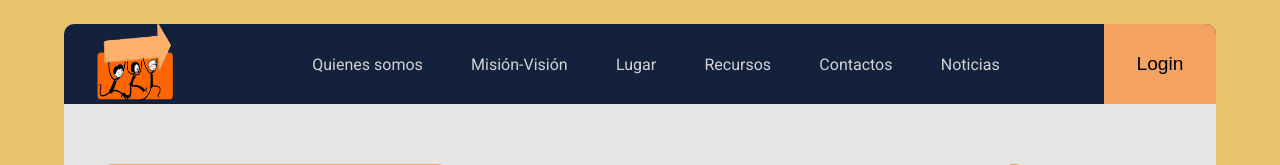
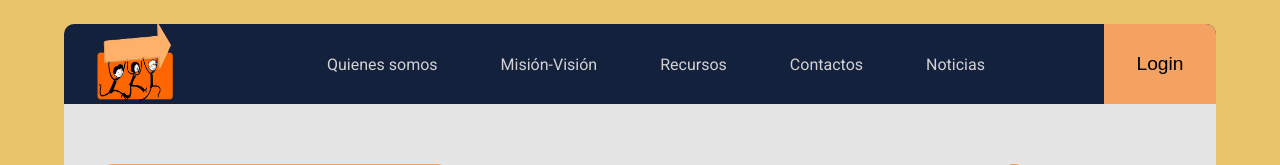
Before and after one commit to pascualSilvestri/asociacion_juntos_en_accion, a Django app: page / in a window 1280 px wide. Shown: the top 165 px of the page. Run offline with Django 3.2, Linux system fonts and the light colour scheme.

Commit message:
modificacion de rutas del nav

```diff
--- a/blog/static/css/nav.css
+++ b/blog/static/css/nav.css
@@ -8,6 +8,8 @@ nav{
     justify-content: space-between;
     padding-left: 2rem;
     border-radius: 10px 10px 0px 0px ;
+    position: sticky;
+    top:0;
 }
 /* div del logo */
 .nav_div_logo{
--- a/blog/static/js/main.js
+++ b/blog/static/js/main.js
@@ -1,13 +1,22 @@
 // Hacer desaparecer el home
 const titulo = document.title;
 const home = document.querySelector('.nav_home');
+const quienesSomos = document.querySelector('.nav_quienes-somos');
+const mision = document.querySelector('.nav_mision');
+const contacto = document.querySelector('.nav_contacto');
 const title = 'Asociacion Juntos en accion'
 
 console.log(titulo)
 
 if (title != titulo){
     home.style.display = 'flex'
+    quienesSomos.style.display = 'none'
+    mision.style.display = 'none'
+    contacto.style.display = 'none'
 }else{
     home.style.display = 'none'
+    quienesSomos.style.display = 'flex'
+    mision.style.display = 'flex'
+    contacto.style.display = 'flex'
 }
 // fin del bloque
--- a/blog/templates/base.html
+++ b/blog/templates/base.html
@@ -23,11 +23,10 @@
         </div>
         <ul>
             <li class="li_nav nav_home"><a href="{% url 'home' %}" class="nav_a">Home</a></li>
-            <li class="li_nav"><a href="#quienes-somos" class="nav_a">Quienes somos</a></li>
-            <li class="li_nav"><a href="#mision" class="nav_a">Misión-Visión</a></li>
-            <li class="li_nav"><a href="" class="nav_a">Lugar</a></li>
+            <li class="li_nav nav_quienes-somos"><a href="#quienes-somos" class="nav_a">Quienes somos</a></li>
+            <li class="li_nav nav_mision"><a href="#mision" class="nav_a">Misión-Visión</a></li>
             <li class="li_nav"><a href="{% url 'recursos' %}" class="nav_a">Recursos</a></li>
-            <li class="li_nav"><a href="" class="nav_a">Contactos</a></li>
+            <li class="li_nav nav_contacto"><a href="#contacto" class="nav_a">Contactos</a></li>
             <li class="li_nav"><a href="{% url 'noticias' %}" class="nav_a">Noticias</a></li>
         </ul>
         <div class="nav_login">
--- a/blog/templates/home.html
+++ b/blog/templates/home.html
@@ -31,7 +31,7 @@
         </div>
 
 
-        <div class="section_contacto">
+        <div class="section_contacto" id="contacto">
 
             <h2 class="section_contacto_titulo">Informacion de contacto</h2>
 
```
